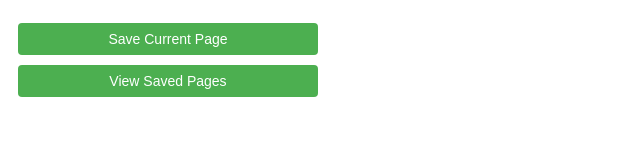
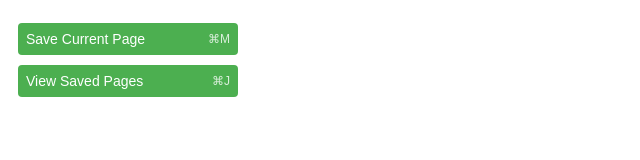
Before and after one commit to siddharthborah/memory, a website built with webpack: page popup.html in a window 1280 px wide. Shown: the whole page, without its empty margins (0-640 px from the left). Built offline with nearby package versions, Linux system fonts and the light colour scheme; some packages are replaced by stand-ins of ours; what @xenova/transformers would draw is missing.

Commit message:
Menu options

```diff
--- a/popup.html
+++ b/popup.html
@@ -1,10 +1,11 @@
 <!DOCTYPE html>
 <html>
 <head>
+    <meta charset="UTF-8">
     <title>Page Content Saver</title>
     <style>
         body {
-            width: 300px;
+            width: 220px;
             padding: 10px;
             font-family: -apple-system, BlinkMacSystemFont, 'Segoe UI', Roboto, Oxygen, Ubuntu, Cantarell, sans-serif;
             position: relative;
@@ -12,7 +13,7 @@
         }
         button {
             width: 100%;
-            padding: 8px;
+            padding: 8px 40px 8px 8px;
             margin: 5px 0;
             background-color: #4CAF50;
             color: white;
@@ -21,9 +22,23 @@
             cursor: pointer;
             font-size: 14px;
             transition: background-color 0.2s;
+            text-align: left;
+            position: relative;
+            white-space: nowrap;
+            overflow: hidden;
+            text-overflow: ellipsis;
         }
         button:hover {
             background-color: #45a049;
+        }
+        .shortcut {
+            position: absolute;
+            right: 8px;
+            top: 50%;
+            transform: translateY(-50%);
+            color: rgba(255, 255, 255, 0.8);
+            font-size: 12px;
+            padding-left: 8px;
         }
         #savedPages {
             margin-top: 10px;
@@ -80,8 +95,8 @@
     </style>
 </head>
 <body>
-    <button id="savePage">Save Current Page</button>
-    <button id="viewSaved">View Saved Pages</button>
+    <button id="savePage">Save Current Page<span class="shortcut">&#8984;M</span></button>
+    <button id="viewSaved">View Saved Pages<span class="shortcut">&#8984;J</span></button>
     <div id="savedPages"></div>
     <div class="toast-container" id="toastContainer"></div>
     <script src="toast.js"></script>
```
Also changed, not shown: background.js (+1 -10 lines).
